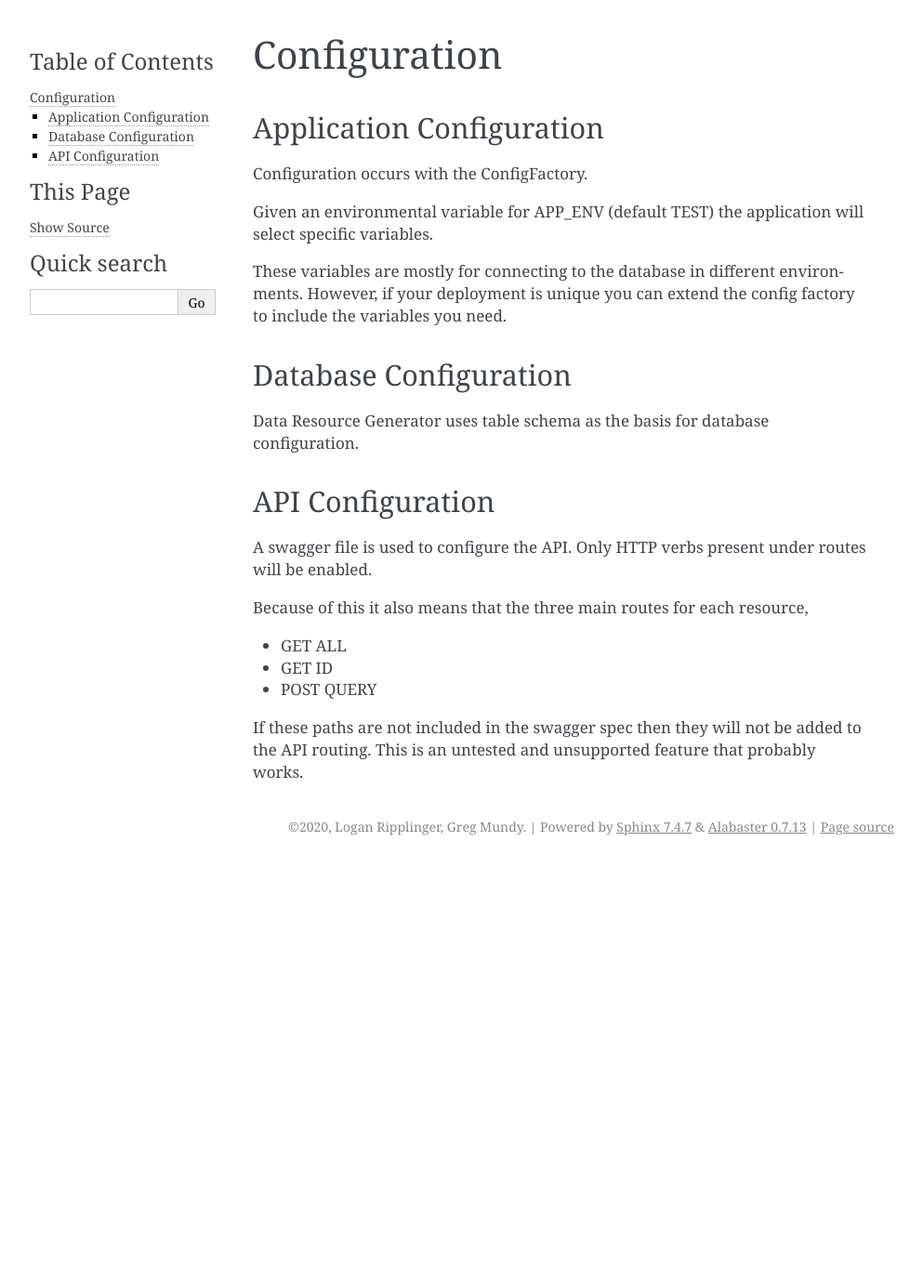
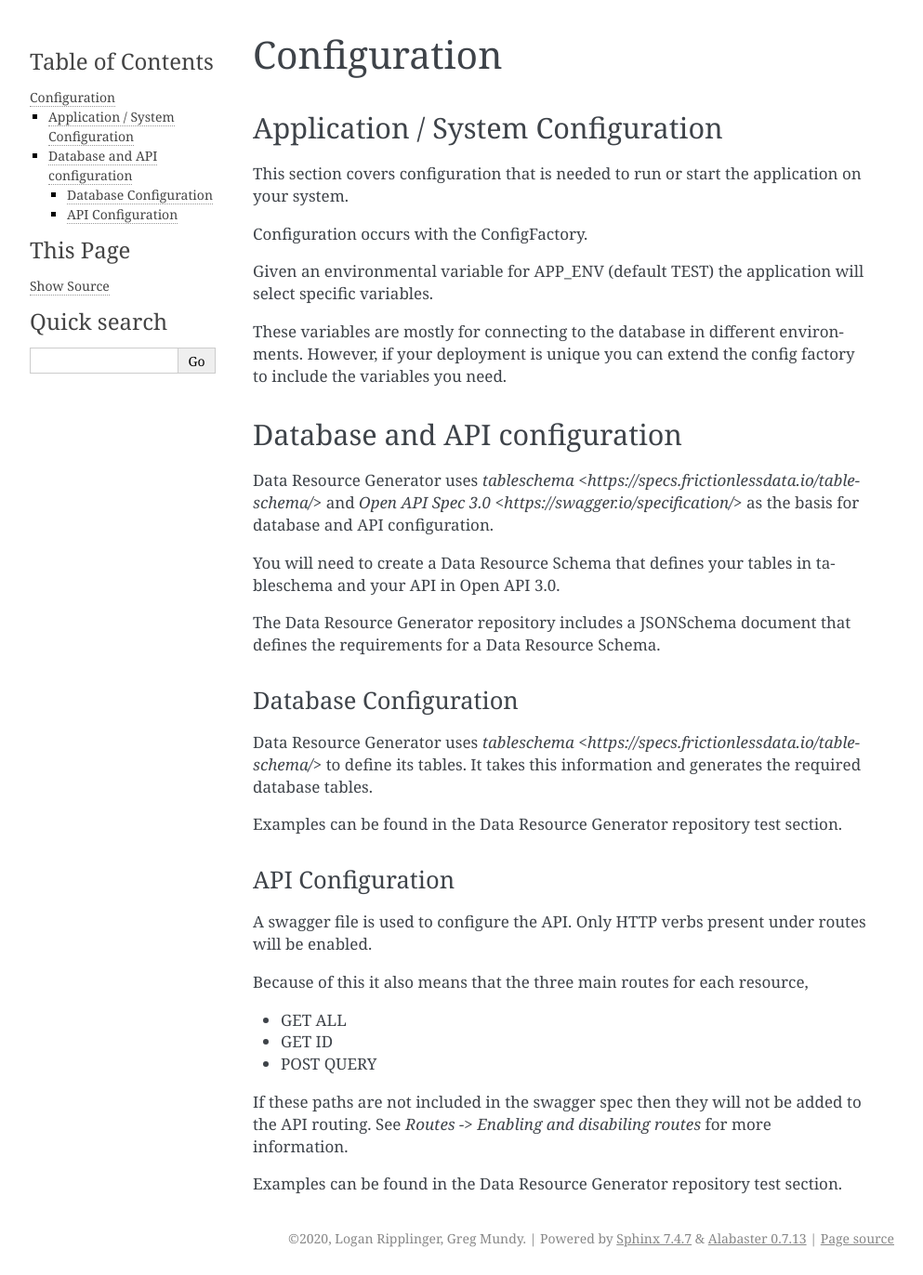
Before and after one commit to brighthive/data-resource-generator, a Sphinx documentation site: the page built from docs/source/configuration.rst, in a window 1280 px wide. Shown: the whole page at 93% size, without its empty margins (148-1141 px from the left). Built offline with Sphinx 7.4.7, drawn with Linux system fonts in a browser that asks for light colours; pages that are not in the unit, such as notebooks, are missing from menus; before the commit the page ends 929 px from its top, so only the background shows below that.

Commit message:
chore: Update docs config info and layout.

```diff
--- a/docs/source/configuration.rst
+++ b/docs/source/configuration.rst
@@ -1,8 +1,10 @@
 Configuration
 =============
 
-Application Configuration
-^^^^^^^^^^^^^^^^^^^^^^^^^
+Application / System Configuration
+-------------------------
+
+This section covers configuration that is needed to run or start the application on your system.
 
 Configuration occurs with the ConfigFactory.
 
@@ -10,10 +12,21 @@ Given an environmental variable for APP_ENV (default TEST) the application will
 
 These variables are mostly for connecting to the database in different environments. However, if your deployment is unique you can extend the config factory to include the variables you need.
 
+Database and API configuration
+------------------------------
+
+Data Resource Generator uses `tableschema <https://specs.frictionlessdata.io/table-schema/>` and `Open API Spec 3.0 <https://swagger.io/specification/>` as the basis for database and API configuration.
+
+You will need to create a Data Resource Schema that defines your tables in tableschema and your API in Open API 3.0.
+
+The Data Resource Generator repository includes a JSONSchema document that defines the requirements for a Data Resource Schema.
+
 Database Configuration
 ^^^^^^^^^^^^^^^^^^^^^^
 
-Data Resource Generator uses table schema as the basis for database configuration.
+Data Resource Generator uses `tableschema <https://specs.frictionlessdata.io/table-schema/>` to define its tables. It takes this information and generates the required database tables.
+
+Examples can be found in the Data Resource Generator repository test section.
 
 API Configuration
 ^^^^^^^^^^^^^^^^^
@@ -26,4 +39,6 @@ Because of this it also means that the three main routes for each resource,
 - GET ID
 - POST QUERY
 
-If these paths are not included in the swagger spec then they will not be added to the API routing. This is an untested and unsupported feature that probably works.
+If these paths are not included in the swagger spec then they will not be added to the API routing. See `Routes -> Enabling and disabiling routes` for more information.
+
+Examples can be found in the Data Resource Generator repository test section.
```
Also changed, not shown: docs/source/running.rst (+8 -5 lines).
